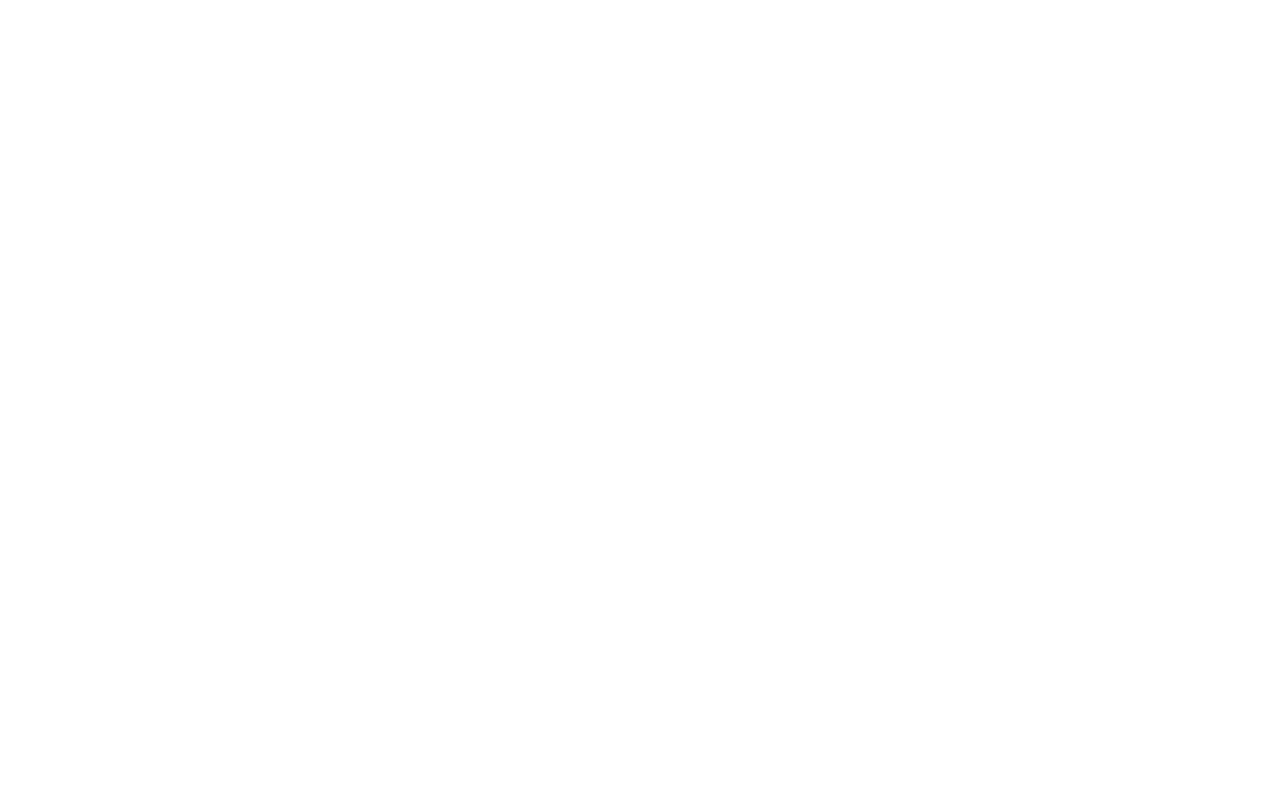
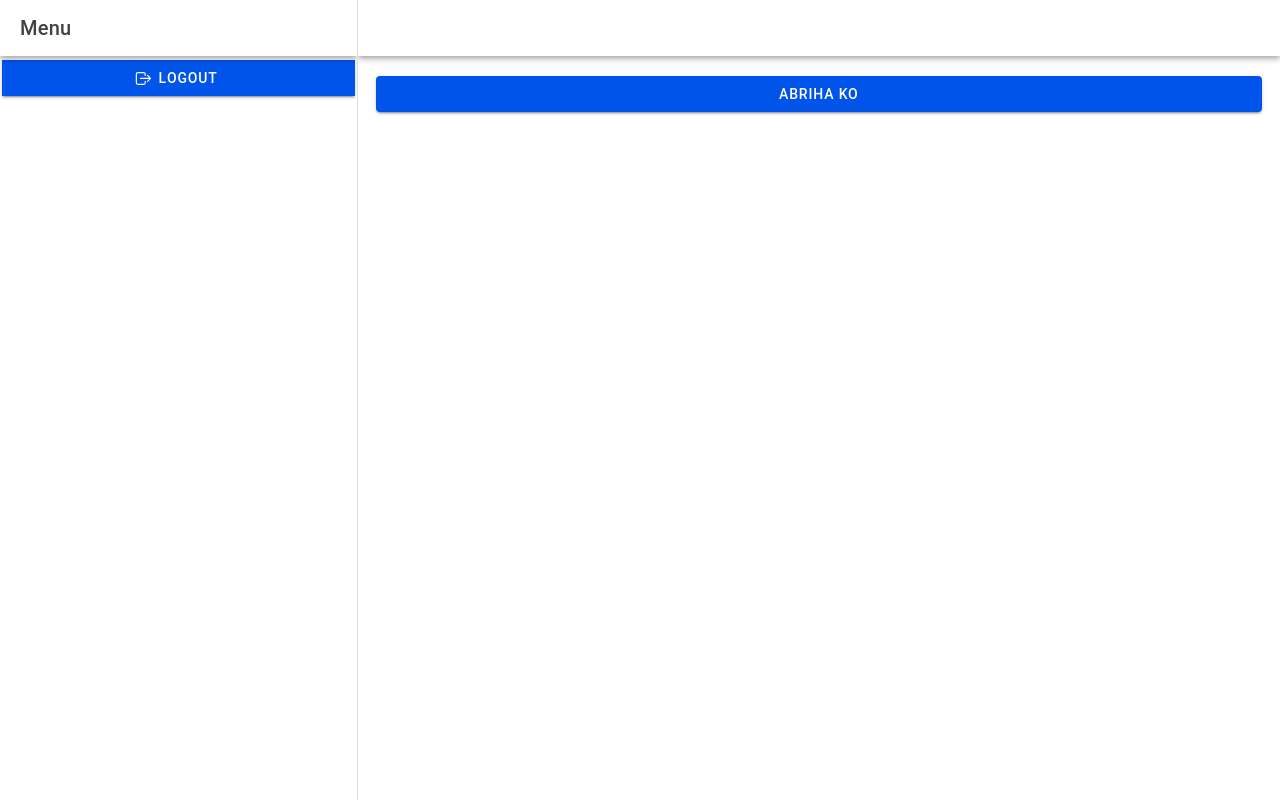
Before and after one commit to joshua762002/it35a-mobile, a React (Vite) app: page /app/Home in a window 1280 px wide. Built offline with nearby package versions, Linux system fonts and the light colour scheme.

Commit message:
updated the home.tsx and login.tsx, menu.tsx, template.tsx and app.tsx

```diff
--- a/src/App.tsx
+++ b/src/App.tsx
@@ -2,17 +2,18 @@ import { Redirect, Route } from 'react-router-dom';
 import { IonApp, IonRouterOutlet, setupIonicReact } from '@ionic/react';
 import { IonReactRouter } from '@ionic/react-router';
 import Home from './pages/Home';
-import Login from './pages/template';
-import menu from './pages/Home';
+import Login from './pages/Login';
+import Menu from './pages/Menu';
 
+/* Core CSS required for Ionic components to work properly */
 import '@ionic/react/css/core.css';
 
-
+/* Basic CSS for apps built with Ionic */
 import '@ionic/react/css/normalize.css';
 import '@ionic/react/css/structure.css';
 import '@ionic/react/css/typography.css';
 
-
+/* Optional CSS utils that can be commented out */
 import '@ionic/react/css/padding.css';
 import '@ionic/react/css/float-elements.css';
 import '@ionic/react/css/text-alignment.css';
@@ -20,10 +21,20 @@ import '@ionic/react/css/text-transformation.css';
 import '@ionic/react/css/flex-utils.css';
 import '@ionic/react/css/display.css';
 
+/**
+ * Ionic Dark Mode
+ * -----------------------------------------------------
+ * For more info, please see:
+ * https://ionicframework.com/docs/theming/dark-mode
+ */
 
+/* import '@ionic/react/css/palettes/dark.always.css'; */
+/* import '@ionic/react/css/palettes/dark.class.css'; */
 import '@ionic/react/css/palettes/dark.system.css';
 
+/* Theme variables */
 import './theme/variables.css';
+
 
 setupIonicReact();
 
@@ -31,12 +42,8 @@ const App: React.FC = () => (
   <IonApp>
     <IonReactRouter>
       <IonRouterOutlet>
-        <Route exact path="/" component={Login} />
-        <Route path="/menu" component={menu} />
-        <Route path="/home" component={Home} />
-        <Route exact path="/">
-          <Redirect to="/home" />
-        </Route>
+        <Route exact path="/" component={Login}></Route>
+        <Route path="/app" component={Menu}></Route>
       </IonRouterOutlet>
     </IonReactRouter>
   </IonApp>
--- a/src/pages/Home.tsx
+++ b/src/pages/Home.tsx
@@ -1,22 +1,81 @@
-import { IonContent, IonHeader, IonPage, IonTitle, IonToolbar } from '@ionic/react';
+import { IonContent, IonHeader, IonMenuButton, IonPage, IonTitle, IonToolbar } from '@ionic/react';
+import './Home.css';
+import Menu from "./Menu";
 import ExploreContainer from '../components/ExploreContainer';
-import './Home.css';
+
+import React, { useState, useRef } from 'react';
+import {
+  IonButtons,
+  IonButton,
+  IonModal,
+  IonItem,
+  IonInput,
+} from '@ionic/react';
+
+import { OverlayEventDetail } from '@ionic/core/components';
 
 const Home: React.FC = () => {
+  const [message, setMessage] = useState('');
+  const modal = useRef<HTMLIonModalElement>(null);
+  const input = useRef<HTMLIonInputElement>(null);
+
+  const onWillDismiss = (event: CustomEvent<OverlayEventDetail>) => {
+    const { data } = event.detail;
+    if (data) {
+      setMessage(`Hello, ${data}!`);
+    }
+  };
+
+  const confirm = () => {
+    const name = input.current?.value;
+    if (name) {
+      setMessage(`Hello, ${name}!`);
+      modal.current?.dismiss();
+    }
+  };
+
   return (
-    <IonPage>
+     <IonPage>
       <IonHeader>
         <IonToolbar>
-          <IonTitle>JUSWAAAA</IonTitle>
+           <IonButtons>
+                    <IonMenuButton>
+
+                    </IonMenuButton>
+                </IonButtons>
         </IonToolbar>
       </IonHeader>
-      <IonContent fullscreen>
-        <IonHeader collapse="condense">
-          <IonToolbar>
-            <IonTitle size="large">Blank</IonTitle>
-          </IonToolbar>
-        </IonHeader>
-        <ExploreContainer />
+      <IonContent className="ion-padding">
+        <IonButton id="open-modal" expand="block">
+          abriha ko
+        </IonButton>
+        <p>{message}</p>
+        <IonModal ref={modal} trigger="open-modal" onWillDismiss={(event) => onWillDismiss(event)}>
+          <IonHeader>
+            <IonToolbar>
+              <IonButtons slot="start">
+                <IonButton onClick={() => modal.current?.dismiss()}>Cancel</IonButton>
+              </IonButtons>
+              <IonTitle>Welcome user</IonTitle>
+              <IonButtons slot="end">
+                <IonButton strong={true} onClick={() => 'ok'}>
+                  ok
+                </IonButton>
+              </IonButtons>
+            </IonToolbar>
+          </IonHeader>
+          <IonContent className="ion-padding">
+            <IonItem>
+              <IonInput
+                label="Enter your name"
+                labelPlacement="stacked"
+                ref={input}
+                type="text"
+                placeholder="imong ngalan"
+              />
+            </IonItem>
+          </IonContent>
+        </IonModal>
       </IonContent>
     </IonPage>
   );
--- a/src/pages/Menu.tsx
+++ b/src/pages/Menu.tsx
@@ -1,10 +1,21 @@
-    import { IonButtons, IonContent, IonHeader, IonMenuButton, IonPage, IonSplitPane, IonTitle, IonToolbar } from "@ionic/react";
+import { IonButton, IonIcon, IonContent, IonHeader, IonItem, IonMenu, IonMenuToggle, IonPage, IonRouterOutlet, IonSplitPane, IonTitle, IonToolbar } from "@ionic/react";
+import { Redirect, Route } from "react-router";
+import { homeOutline, logOutOutline } from "ionicons/icons";
+import Home from "./Home";
 
-    const Menu:  React.FC = () => {
-        return (
+const Menu: React.FC = () => {
+
+    const path = [
+        {name : 'Home' , url:'/app/home', icon:homeOutline}
+    ]
+
+
+
+   return(
     <IonPage>
        <IonSplitPane contentId="main">
-                    <IonMenu contantId="main">
+        <IonMenu contentId="main">
+
             <IonHeader>
                 <IonToolbar>
                     <IonTitle>
@@ -14,7 +25,36 @@
             </IonHeader>
 
             <IonContent>
-                        {Path2D.map((item, index) => {
-                            <ionmenu
-                        }
+
+                {path.map((item,index) => (
+                    <IonMenuToggle key={index}>
+                        <IonItem routerLink={item.url} routerDirection="forward">
+                            <IonIcon icon={item.icon} slot="start">
+                                {item.name}
+                            </IonIcon>
+                        </IonItem>
+                    </IonMenuToggle>
+                ))}
+                <IonButton routerLink="/" routerDirection="back" expand= "full">
+                <IonIcon icon={logOutOutline} slot= "start" ></IonIcon>
+                Logout
+                </IonButton>
+
             </IonContent>
+        </IonMenu>
+
+        <IonRouterOutlet id="main">
+            <Route exact path="/app/Home" component ={Home}/>
+            <Route exact path="/app">
+                 <Redirect to="/app/Home" />
+            </Route>
+
+        </IonRouterOutlet>
+
+       </IonSplitPane>
+    </IonPage>
+
+   );
+
+};
+export default Menu;
--- a/src/pages/login.tsx
+++ b/src/pages/login.tsx
@@ -1,28 +1,28 @@
-import { IonButton, IonButtons, IonContent, IonHeader, IonMenuButton, IonPage, IonTitle, IonToolbar, useIonRouter } from "@ionic/react";
+import { IonButton, IonContent, IonHeader, IonMenuButton, IonPage, IonTitle, IonToolbar, IonButtons, useIonRouter } from "@ionic/react";
 
-const Login:  React.FC = () => {
+const Login: React.FC = () => {
  const navigation = useIonRouter();
 
       const doLogin = () => {
-        navigation.push('/app', 'forward', 'replace');
+    navigation.push('/app', 'forward', 'replace')
  }
-    return (
+   return(
     <IonPage>
         <IonHeader>
             <IonToolbar>
-                    <IonButtons>
-                        <IonMenuButton></IonMenuButton>
-                        <IonTitle>Login</IonTitle>
-                    </IonButtons>
+                <IonTitle>Login </IonTitle>
             </IonToolbar>
         </IonHeader>
-            <IonContent fullscreen>
-                <IonButton expand="full" onClick={() => doLogin()}>
+        <IonContent fullscreen >
+            <IonButton expand= "full" onClick={() => doLogin ()}>
                 Login
             </IonButton>
+
         </IonContent>
     </IonPage>
+
    );
-};
+
+}
 
 export default Login;
--- a/src/pages/template.tsx
+++ b/src/pages/template.tsx
@@ -1,18 +1,25 @@
-import { IonButtons, IonHeader, IonMenuButton, IonPage, IonTitle, IonToolbar } from "@ionic/react";
+import { IonButtons, IonContent, IonHeader, IonMenuButton, IonPage, IonTitle, IonToolbar } from "@ionic/react";
 
-const template:  React.FC = () => {
-    return (
+const Template: React.FC = () => {
+   return(
     <IonPage>
         <IonHeader>
             <IonToolbar>
                 <IonButtons>
-                        <IonMenuButton></IonMenuButton>
+                    <IonMenuButton>
+
+                    </IonMenuButton>
                 </IonButtons>
-                    <IonTitle>Template</IonTitle>
+                <IonTitle>Template </IonTitle>
             </IonToolbar>
         </IonHeader>
+        <IonContent fullscreen >
+
+        </IonContent>
     </IonPage>
+
    );
-};
 
-export default template;
+}
+
+export default Template;
```
Also changed, not shown: 1 other file (tests, documents, lock files or other folders). Lines whose indentation alone changed are shown as unchanged.
